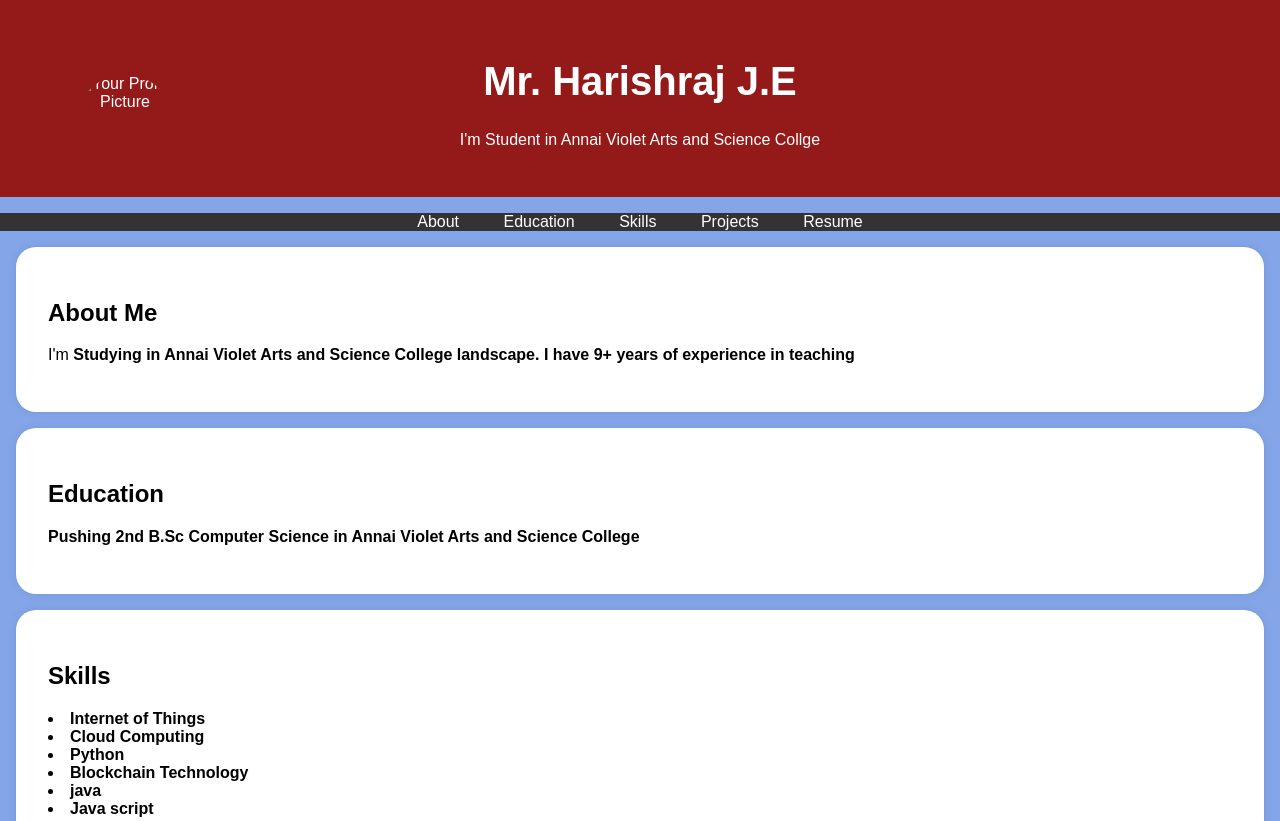
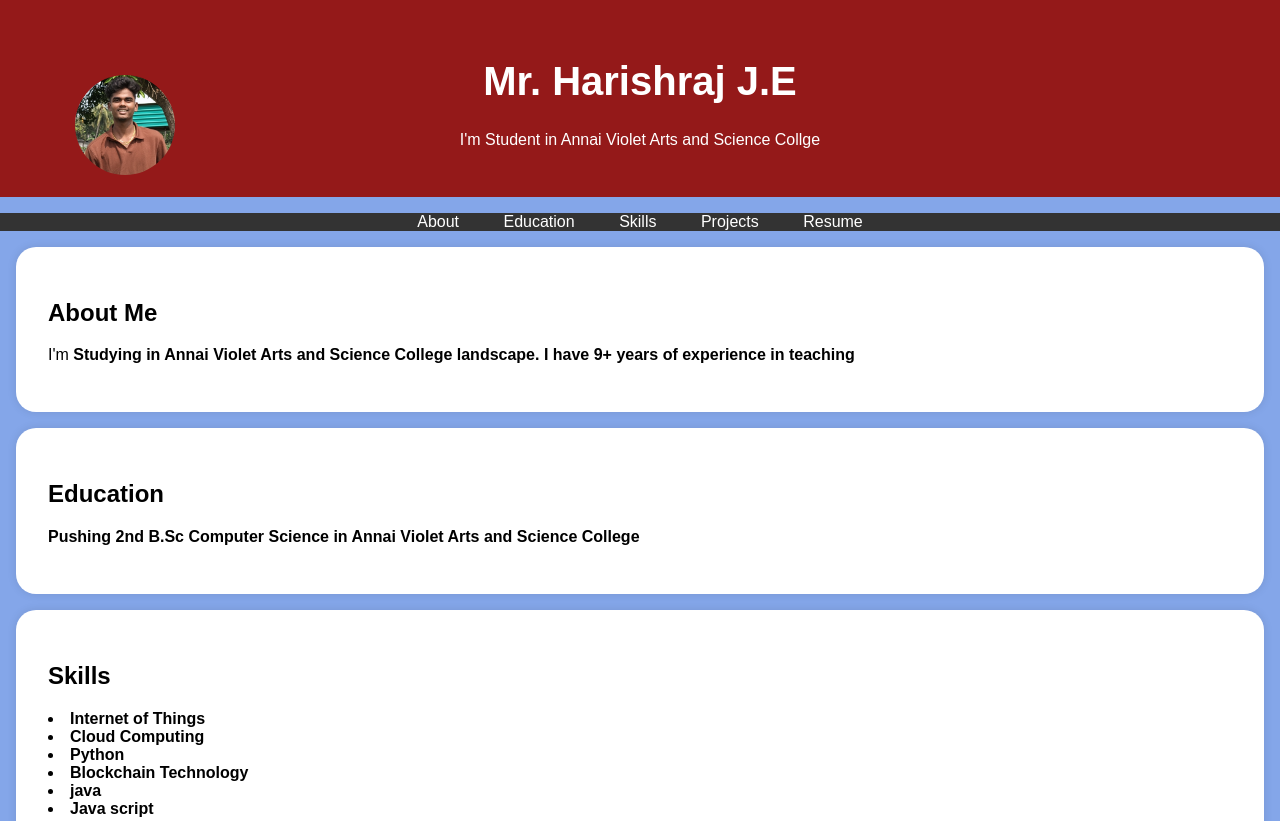
Before and after one commit to harishraj872/Harishraj-, a plain HTML site: page index.html in a window 1280 px wide. Shown: the top 821 px of the page. Drawn offline with Linux system fonts and the light colour scheme.

Commit message:
Update index.html

```diff
--- a/index.html
+++ b/index.html
@@ -95,7 +95,7 @@
     <header>
         <div class="header-content">
             <!-- Add your profile picture here -->
-            <img src="./pic.jpg" alt="Your Profile Picture" class="profile-picture">
+            <img src="./pic.jpeg" alt="Your Profile Picture" class="profile-picture">
             <h1>Mr. Harishraj J.E</h1>
             <p> I'm Student in Annai Violet Arts and  Science Collge</p>
         </div>
```
